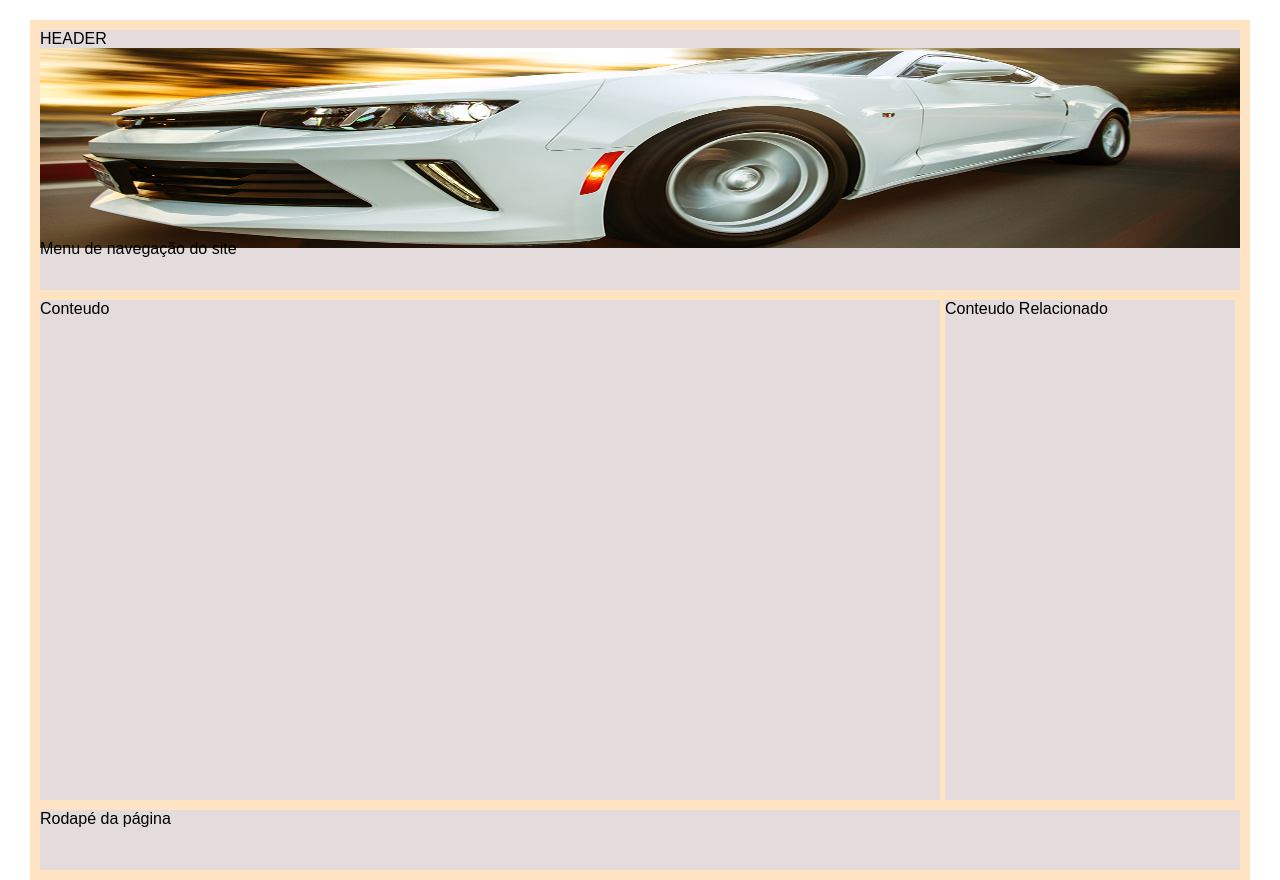
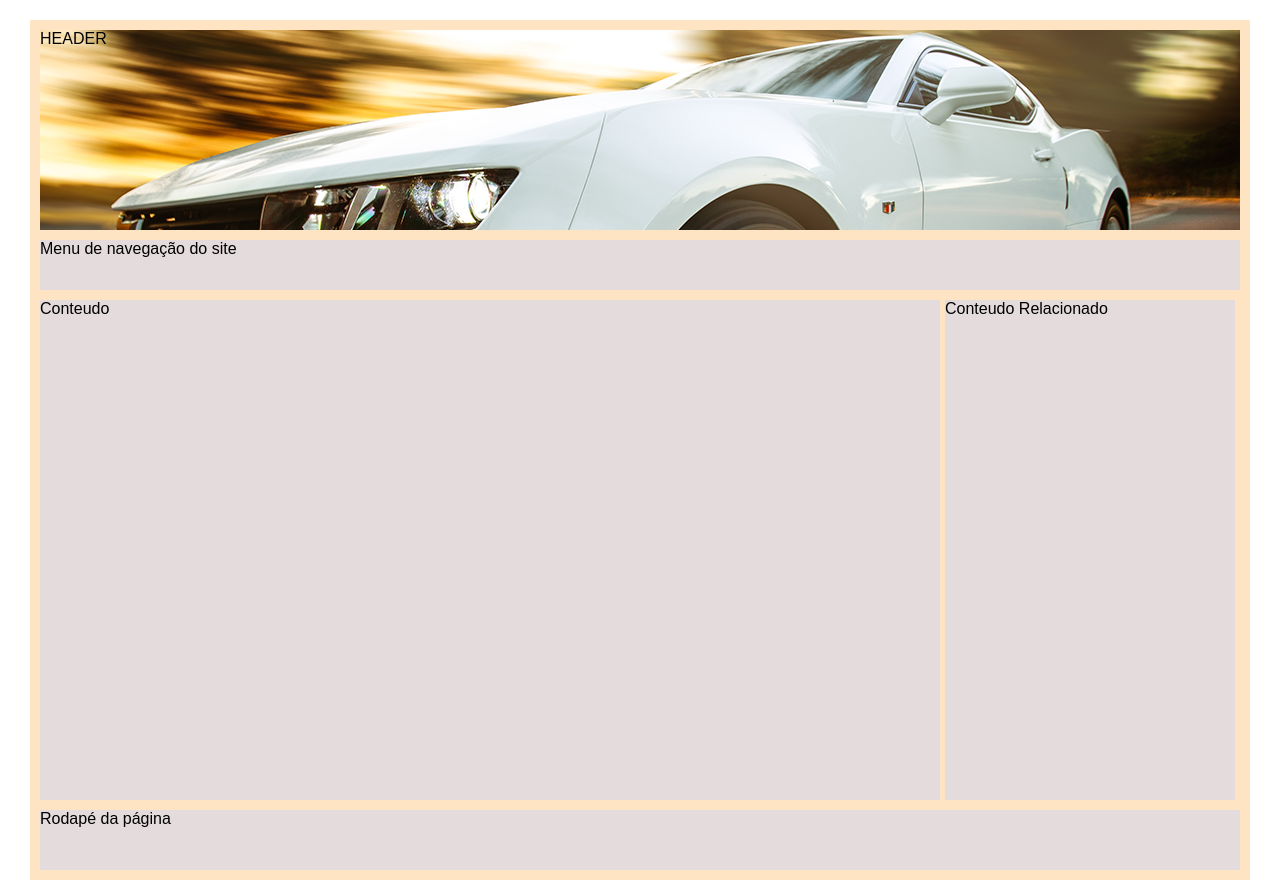
Before and after one commit to FilipeMGaspar/Curso_HTML5_e_CSS3_FSN_2016, a PHP site: page / in a window 1280 px wide. Run offline with PHP 8.4, Linux system fonts and the light colour scheme.

Commit message:
Aula10 - Exercicio

```diff
--- a/Exerc-Aula10/css/estilo.css
+++ b/Exerc-Aula10/css/estilo.css
@@ -14,9 +14,11 @@ div.principal{
 }
 
 header{
-    background-color: rgb(228, 220, 220);
+    /*background-color: rgb(228, 220, 220);*/
+    background: url('../imagens/imagem1.jpg');
     width: 100%;
     height: 200px;
+
 }
 
 nav{
@@ -55,11 +57,6 @@ footer{
     clear: both;
 }
 
-img{
-    height: 100%;
-    width: 100%;
-}
-
 @media only screen and (max-width: 1000px){
   nav{
       background-color: rgb(144, 184, 144);
--- a/Exerc-Aula10/index.html
+++ b/Exerc-Aula10/index.html
@@ -10,7 +10,7 @@
 </head>
 <body>
     <div class="principal">
-        <header>HEADER <img src="imagens/imagem1.jpg" alt=""></header>
+        <header>HEADER</header>
         <nav>Menu de navegação do site</nav>
 
         <section>
```
